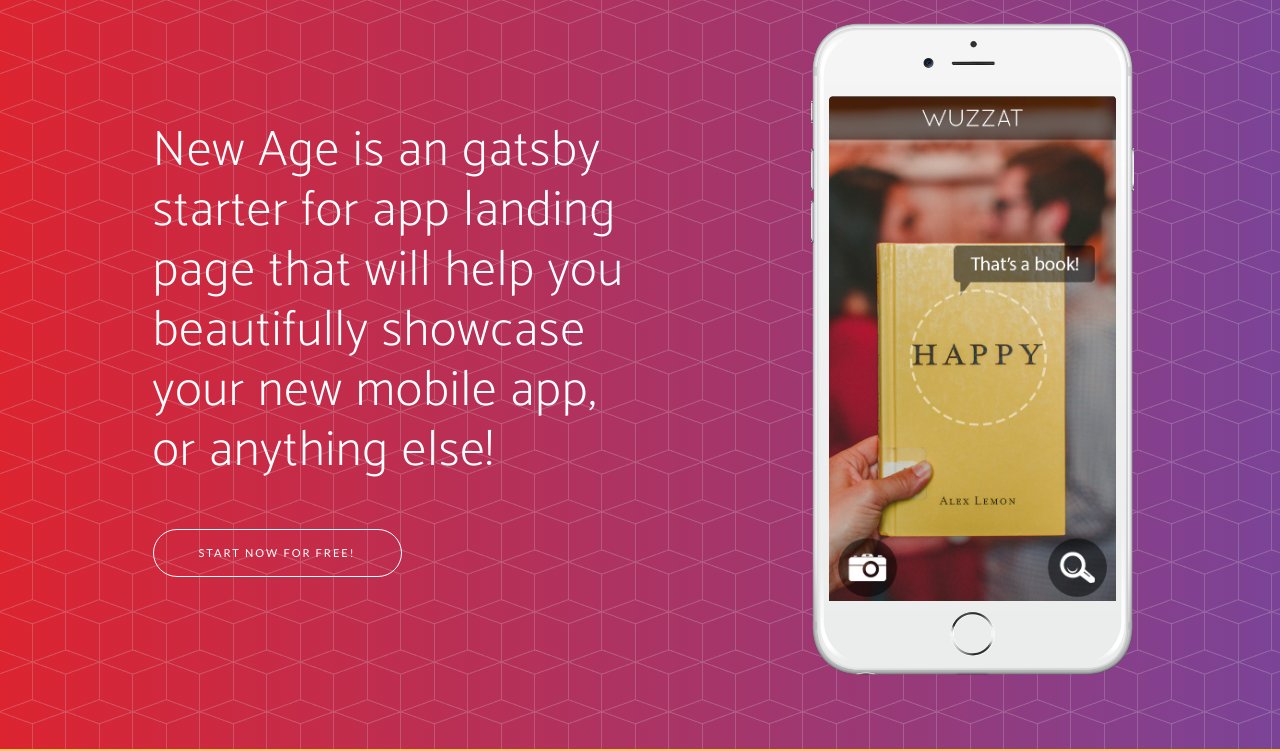
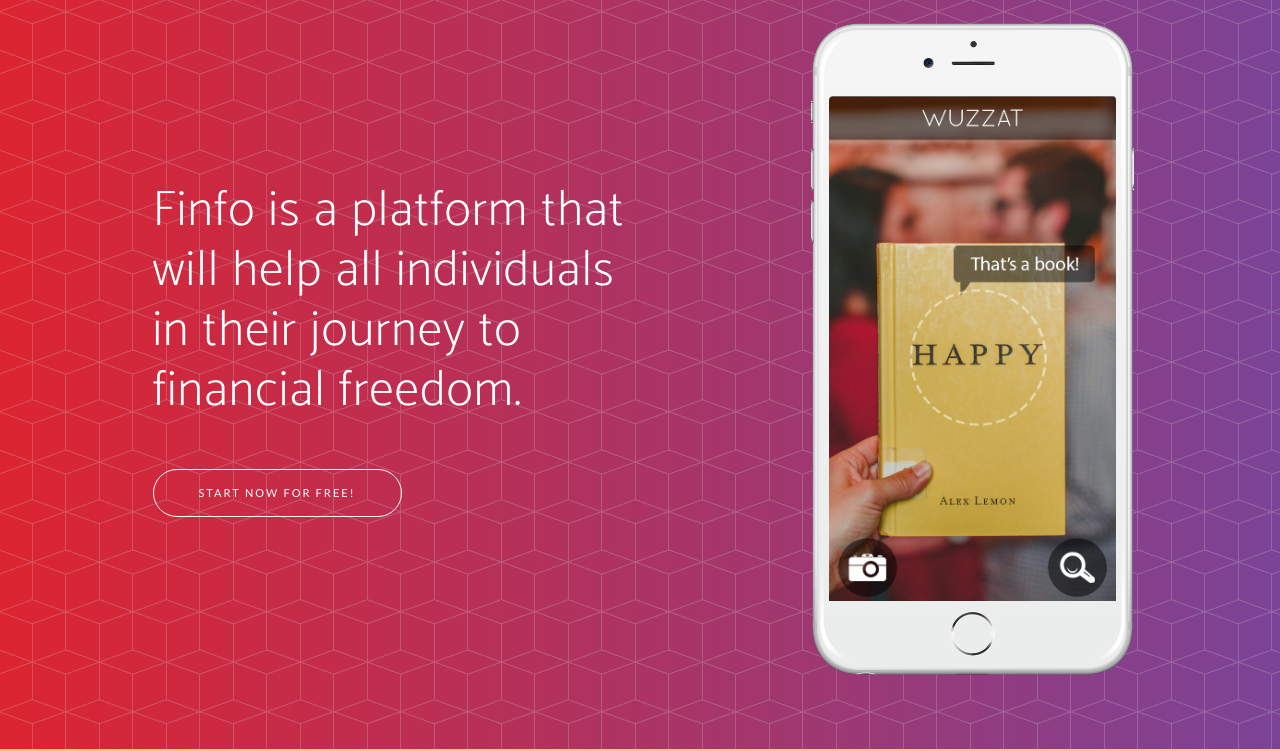
Before and after one commit to stackbit-projects/finfo-d482b, a Gatsby site: page / in a window 1280 px wide. Shown: the part 51-802 px from the top of the page. Built offline with nearby package versions, Linux system fonts and the light colour scheme; Gatsby itself is replaced by a stand-in of ours; a web font is replaced by a local one.

Commit message:
index.js: updated Header in div

```diff
--- a/src/pages/index.js
+++ b/src/pages/index.js
@@ -20,8 +20,7 @@
           <div className="col-lg-7 my-auto">
             <div className="header-content mx-auto">
               <h1 className="mb-5">
-                New Age is an gatsby starter for app landing page that will help
-                you beautifully showcase your new mobile app, or anything else!
+                Finfo is a platform that will help all individuals in their journey to financial freedom.
               </h1>
               <Scroll type="id" element="download">
                 <a href="#download" className="btn btn-outline btn-xl">
```
